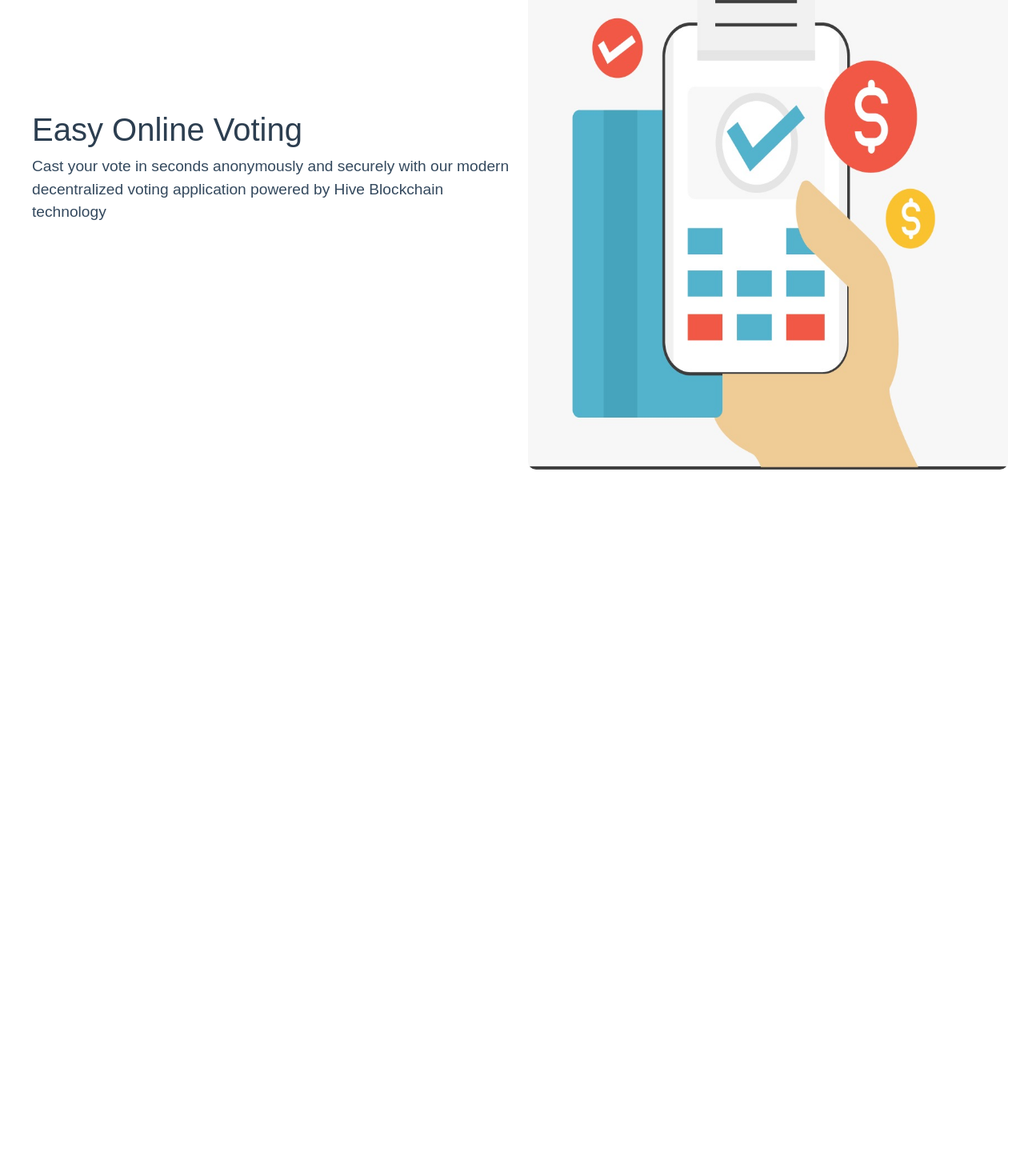
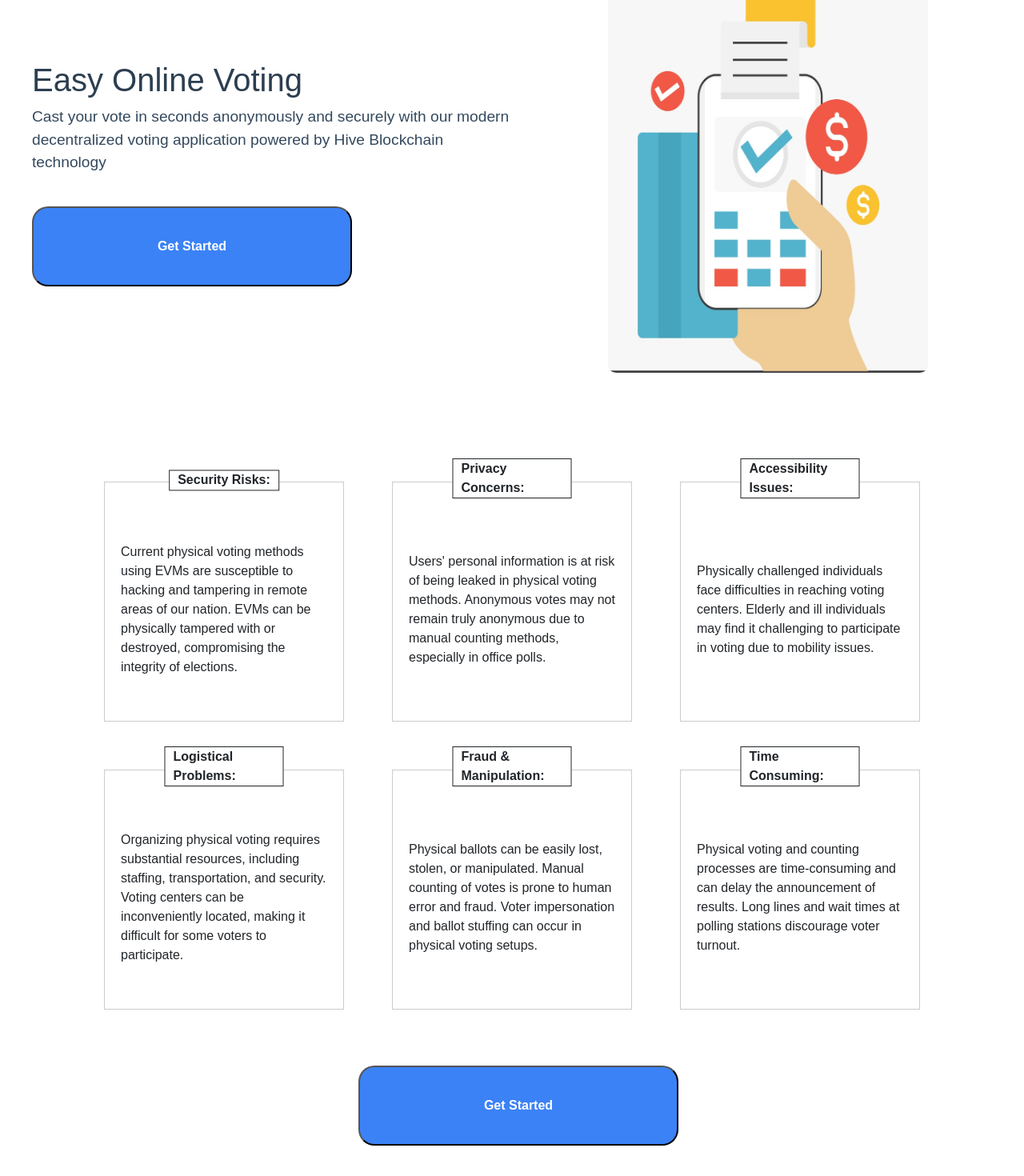
Before and after one commit to SartHak-0-Sach/VOTEX-blockchain-based_decentralized_voting_application, a React (Vite) app: page / in a window 1280 px wide. Shown: the part 234-1704 px from the top of the page at 80% size. Before the commit the page ends 821 px from the top, so only its background shows below. Built offline with nearby package versions, Linux system fonts and the light colour scheme.

Commit message:
Update app code

```diff
--- a/src/App.css
+++ b/src/App.css
@@ -20,6 +20,14 @@ html,
   padding-top: 60px;
 }
 
+.containers {
+  display: flex;
+  flex-direction: row;
+  flex-wrap: wrap;
+  justify-content: center;
+  align-items: center;
+}
+
 .text-section {
   flex: 1;
   padding: 20px;
@@ -37,8 +45,10 @@ html,
 
 .image {
   margin-top: 10px;
-  width: 50px;
+  height: 400px;
+  width: 400px;
   height: auto;
+  border-radius: 10px;
 }
 
 .image-section {
@@ -48,8 +58,6 @@ html,
   align-items: center;
 }
 
-.image-section img {
-  width: 100%;
-  height: auto;
-  border-radius: 10px;
+.sample{
+  margin: 40px 35%;
 }
--- a/src/App.jsx
+++ b/src/App.jsx
@@ -2,6 +2,8 @@ import React from 'react';
 import CustomNavbar from './Navbar';
 import image from '/image.png';
 import './App.css';
+import TextContainer from './TextContainer';
+import CustomButton from './customButton';
 
 function App()
 {
@@ -14,11 +16,48 @@ function App()
           <p>
             Cast your vote in seconds anonymously and securely with our modern decentralized voting application powered by Hive Blockchain technology
           </p>
+          <br />
+          <CustomButton title= 'Get Started'
+          handleClick={() => {}}
+          style = {
+            {height: '100px',
+          width: '400px'}
+          } />
         </div>
         <div className="image-section">
           <img src={image} alt="Vote using Votex" className="image" />
         </div>
+
       </div>
+      <div className='containers'>
+        <TextContainer heading="Security Risks:" text="Current physical voting methods using EVMs are susceptible to hacking and tampering in remote areas of our nation.
+EVMs can be physically tampered with or destroyed, compromising the integrity of elections.
+"></TextContainer>
+        <TextContainer heading="Privacy Concerns:" text="Users' personal information is at risk of being leaked in physical voting methods.
+Anonymous votes may not remain truly anonymous due to manual counting methods, especially in office polls."></TextContainer>
+        <TextContainer heading="Accessibility Issues:" text="Physically challenged individuals face difficulties in reaching voting centers.
+Elderly and ill individuals may find it challenging to participate in voting due to mobility issues."></TextContainer>
+        <TextContainer heading="Logistical Problems:" text="Organizing physical voting requires substantial resources, including staffing, transportation, and security.
+Voting centers can be inconveniently located, making it difficult for some voters to participate.
+"></TextContainer>
+        <TextContainer heading="Fraud & Manipulation:" text="Physical ballots can be easily lost, stolen, or manipulated.
+Manual counting of votes is prone to human error and fraud.
+Voter impersonation and ballot stuffing can occur in physical voting setups.
+"></TextContainer>
+        <TextContainer heading="Time Consuming:" text="Physical voting and counting processes are time-consuming and can delay the announcement of results.
+Long lines and wait times at polling stations discourage voter turnout."></TextContainer>
+      </div>
+      <div className='sample'>
+        <CustomButton title='Get Started'
+          handleClick={() => { }}
+          style={
+            {
+              height: '100px',
+              width: '400px'
+            }
+          } />
+      </div>
+      <br /><br /><br />
     </>
   );
 }
```
